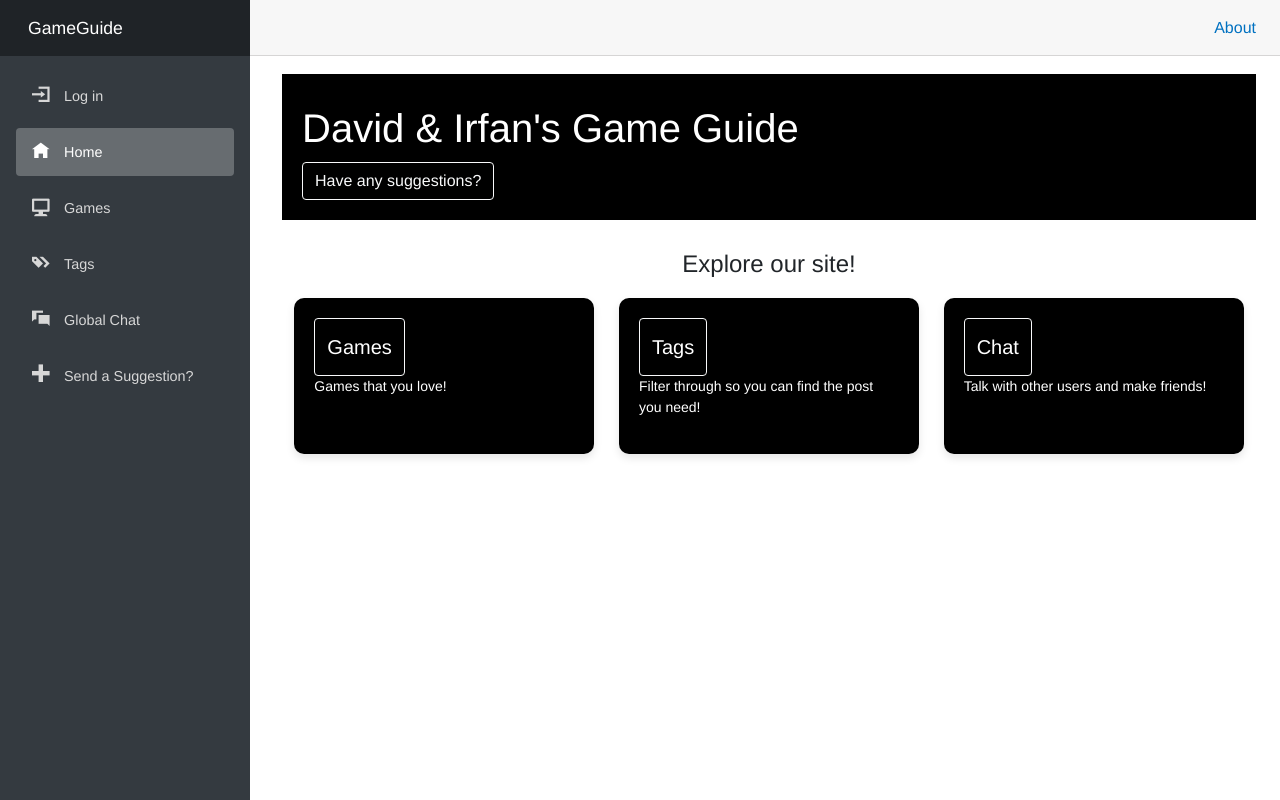
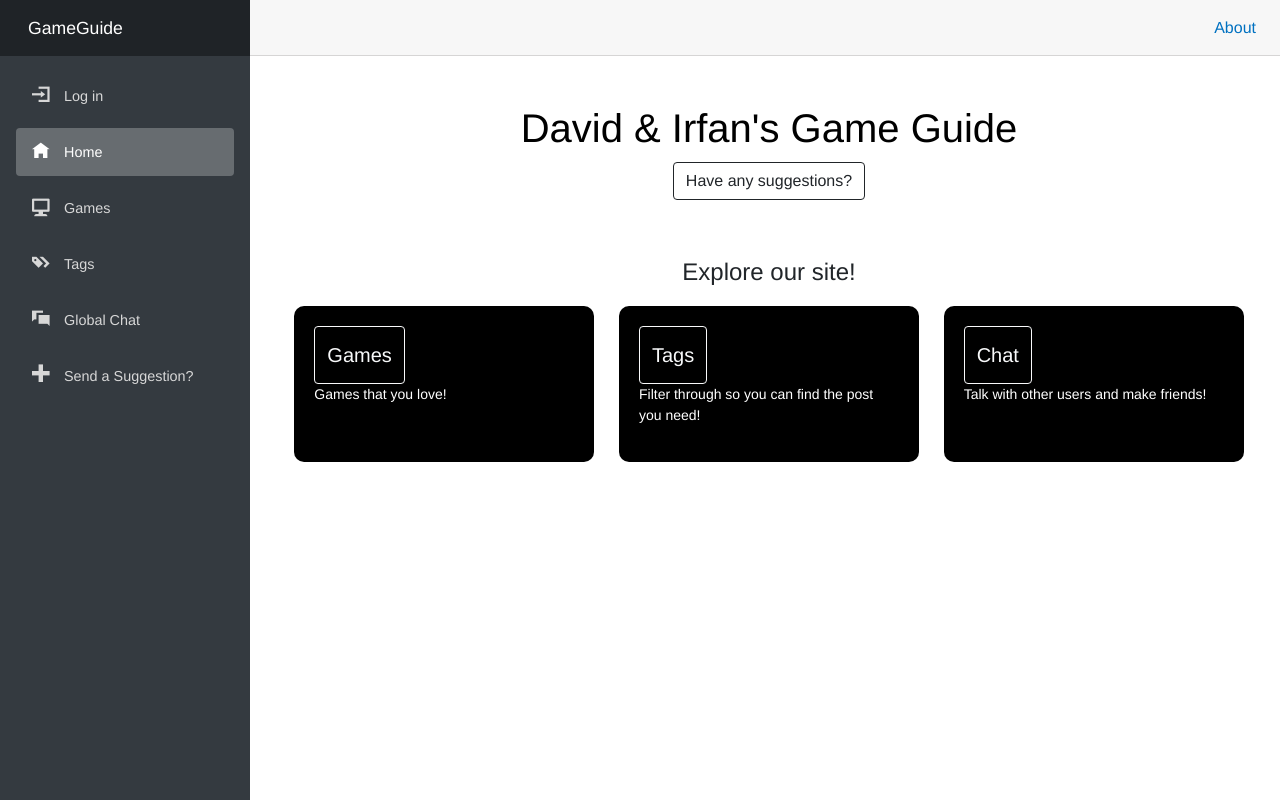
Before and after one commit to malaaaaaaaa/GameGuide, an ASP.NET Core app: page / in a window 1280 px wide. Run offline with ASP.NET Core 8, Linux system fonts and the light colour scheme; data that the repository does not hold is empty; style sheets or scripts are compiled from the project's sources; some libraries are stand-ins or nearby versions.

Commit message:
Updated and removed errors and small bugs

```diff
--- a/GameGuide/Client/Pages/Index.razor
+++ b/GameGuide/Client/Pages/Index.razor
@@ -9,9 +9,11 @@
 <body>
     <div id="header">
         <h1>David & Irfan's Game Guide</h1>
-        <a href="/create/suggestions" class="btn btn-outline-light">
-            <span></span>Have any suggestions?
-        </a>
+        <h2>
+            <a href="/create/suggestions" class="btn btn-outline-dark">
+                <span></span>Have any suggestions?
+            </a>
+        </h2>
     </div>
 
     <div id="popularLink">
--- a/GameGuide/Client/wwwroot/css/Index.css
+++ b/GameGuide/Client/wwwroot/css/Index.css
@@ -1,4 +1,5 @@
 ﻿body {
+
     background-color: #ffffff;
     font-family: 'Arial', sans-serif;
     margin: 0;
@@ -6,16 +7,18 @@
 }
 
 #header {
-    background-color: #000000;
+    background-color: #ffffff;
     padding: 20px;
-    color: #fff;
+    color: #000000;
 }
 
     #header h1 {
+        text-align: center;
         margin: 10px 0;
     }
 
     #header h2 {
+        text-align: center;
         margin-top: 5px;
         font-size: 18px;
     }
@@ -40,7 +43,6 @@
     height: auto;
     width: 300px;
     margin-bottom: 20px;
-    box-shadow: 0 4px 8px rgba(0, 0, 0, 0.1);
 }
 
 
@@ -48,7 +50,6 @@
     .featureBox h4 {
         margin: 10px 0;
         font-size: 20px;
-        color: #fff;
     }
 
     .featureBox p {
```
